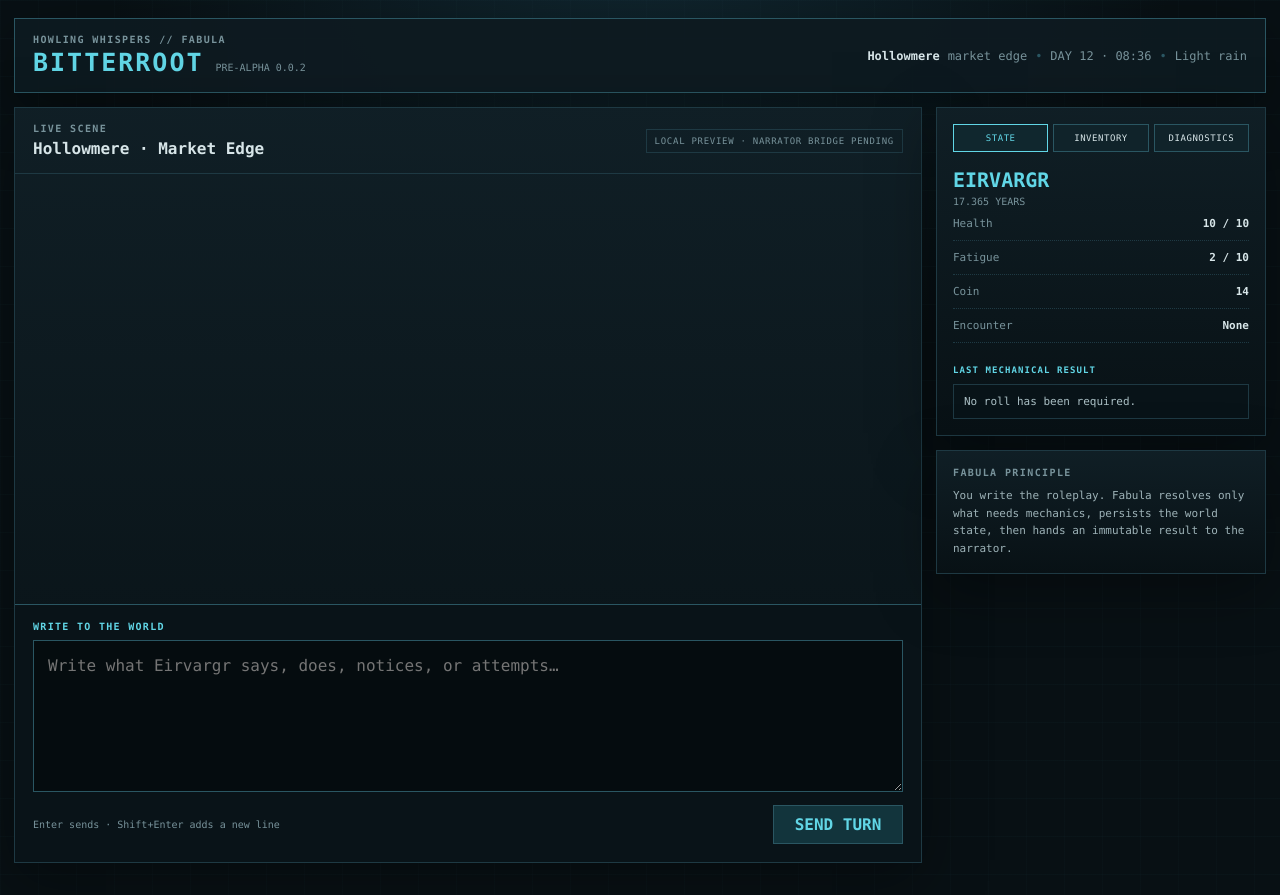
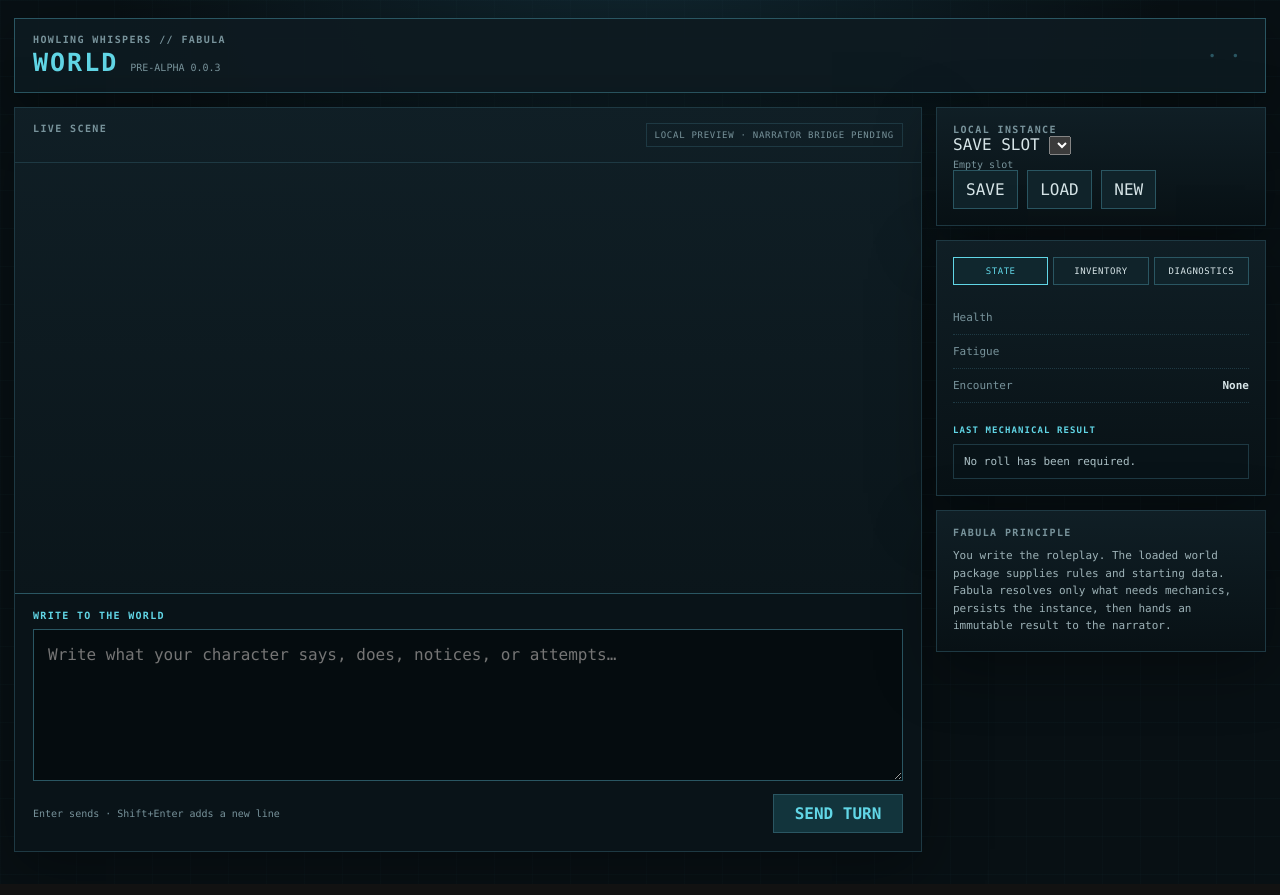
Before and after one commit to HowlingWhispers/HW-Fabula, a website: page web/index.html in a window 1280 px wide. Drawn offline with Linux system fonts and the light colour scheme.

Commit message:
feat: add world-package and local save controls to player UI

```diff
--- a/web/index.html
+++ b/web/index.html
@@ -11,15 +11,15 @@
     <header class="topbar">
       <div class="brand">
         <div class="eyebrow">HOWLING WHISPERS // FABULA</div>
-        <div class="title-row"><h1>BITTERROOT</h1><span>PRE-ALPHA 0.0.2</span></div>
+        <div class="title-row"><h1 id="world-name">WORLD</h1><span>PRE-ALPHA 0.0.3</span></div>
       </div>
       <div class="world-strip">
-        <strong id="location">Hollowmere</strong>
-        <span id="location-detail">market edge</span>
+        <strong id="location"></strong>
+        <span id="location-detail"></span>
         <span class="dot">•</span>
-        <span id="world-time">DAY 12 · 08:36</span>
+        <span id="world-time"></span>
         <span class="dot">•</span>
-        <span id="weather">Light rain</span>
+        <span id="weather"></span>
       </div>
     </header>
 
@@ -28,7 +28,7 @@
         <div class="story-head">
           <div>
             <div class="eyebrow">LIVE SCENE</div>
-            <strong id="scene-title">Hollowmere · Market Edge</strong>
+            <strong id="scene-title"></strong>
           </div>
           <div id="bridge-status" class="bridge-status">LOCAL PREVIEW · NARRATOR BRIDGE PENDING</div>
         </div>
@@ -38,7 +38,7 @@
 
         <form id="composer" class="composer">
           <label for="roleplay-input">WRITE TO THE WORLD</label>
-          <textarea id="roleplay-input" rows="5" placeholder="Write what Eirvargr says, does, notices, or attempts…"></textarea>
+          <textarea id="roleplay-input" rows="5" placeholder="Write what your character says, does, notices, or attempts…"></textarea>
           <div class="composer-foot">
             <span>Enter sends · Shift+Enter adds a new line</span>
             <button type="submit" class="send">SEND TURN</button>
@@ -47,6 +47,18 @@
       </section>
 
       <aside class="side-rail">
+        <section class="rail-card compact save-card">
+          <div class="eyebrow">LOCAL INSTANCE</div>
+          <label class="field-label" for="save-slot">SAVE SLOT</label>
+          <select id="save-slot"></select>
+          <div id="save-meta" class="muted">Empty slot</div>
+          <div class="save-actions">
+            <button id="save-button" type="button" class="secondary">SAVE</button>
+            <button id="load-button" type="button" class="secondary">LOAD</button>
+            <button id="new-button" type="button" class="secondary">NEW</button>
+          </div>
+        </section>
+
         <section class="rail-card">
           <div class="rail-tabs">
             <button class="tab active" data-tab="state" type="button">STATE</button>
@@ -55,11 +67,11 @@
           </div>
 
           <div id="tab-state" class="tab-page active">
-            <div class="actor-name" id="actor-name">EIRVARGR</div>
-            <div class="muted" id="actor-age">17.365 YEARS</div>
-            <div class="state-row"><span>Health</span><strong id="health">10 / 10</strong></div>
-            <div class="state-row"><span>Fatigue</span><strong id="fatigue">2 / 10</strong></div>
-            <div class="state-row"><span>Coin</span><strong id="coin">14</strong></div>
+            <div class="actor-name" id="actor-name"></div>
+            <div class="muted" id="actor-age"></div>
+            <div class="state-row"><span>Health</span><strong id="health"></strong></div>
+            <div class="state-row"><span>Fatigue</span><strong id="fatigue"></strong></div>
+            <div id="balances" class="balances"></div>
             <div class="state-row"><span>Encounter</span><strong id="encounter">None</strong></div>
             <div class="subhead">LAST MECHANICAL RESULT</div>
             <div id="last-result" class="last-result">No roll has been required.</div>
@@ -75,15 +87,16 @@
               <div><span>Narrator may alter outcome</span><strong>NO</strong></div>
               <div><span>Narrator may create canon</span><strong>NO</strong></div>
             </div>
+            <div class="subhead">WORLD PACKAGE</div>
+            <pre id="world-diagnostics"></pre>
             <div class="subhead">LAST NARRATOR PAYLOAD</div>
             <pre id="diagnostics">No turn submitted yet.</pre>
-            <button id="reset-button" type="button" class="secondary wide">RESET DEMO INSTANCE</button>
           </div>
         </section>
 
         <section class="rail-card compact">
           <div class="eyebrow">FABULA PRINCIPLE</div>
-          <p>You write the roleplay. Fabula resolves only what needs mechanics, persists the world state, then hands an immutable result to the narrator.</p>
+          <p>You write the roleplay. The loaded world package supplies rules and starting data. Fabula resolves only what needs mechanics, persists the instance, then hands an immutable result to the narrator.</p>
         </section>
       </aside>
     </main>
```
